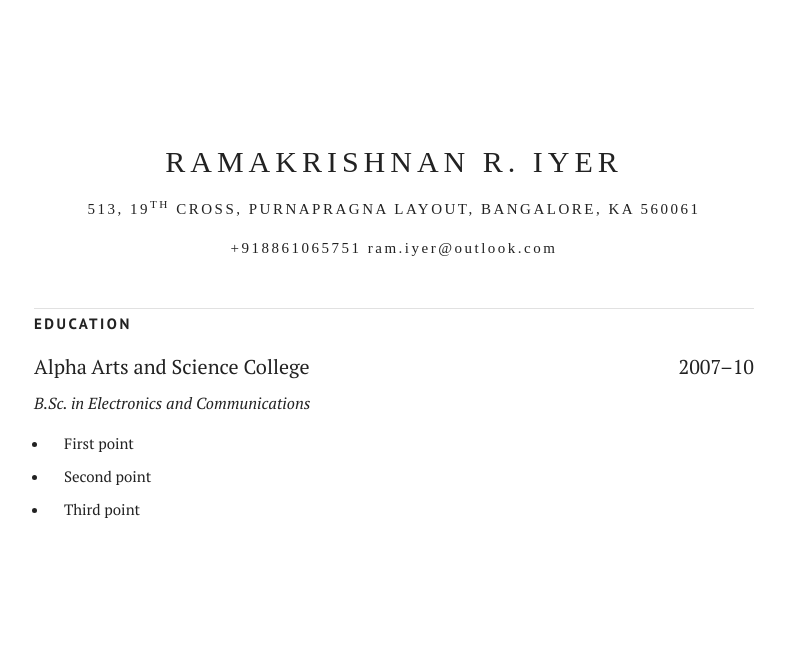
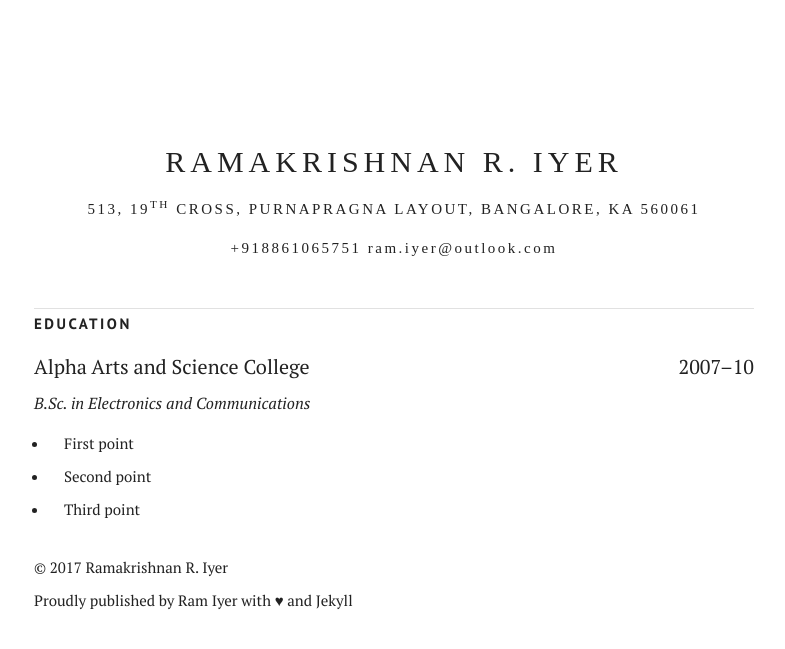
Before and after one commit to theramiyer/resume, a Jekyll site: the page built from index.html, in a window 1280 px wide. Shown: the top 649 px of the page, without its empty margins (246-1031 px from the left). Built offline with Jekyll 4.4.1, drawn with Linux system fonts in a browser that asks for light colours; some web fonts are replaced.

Commit message:
Add copyright notice to the site

```diff
--- a/_layouts/default.html
+++ b/_layouts/default.html
@@ -9,6 +9,10 @@
     <div class="container">
       <div class="row">
           {{ content }}
+          <footer class="site-footer clearfix">
+            <section class="copyright">&copy; {{  site.time | date: '%Y' }} <a href="{{ site.url }}">{{ site.name }}</a></section>
+            <section class="poweredby">Proudly published by <a href="https://github.com/theramiyer">Ram Iyer</a> with &hearts; and <a href="https://jekyllrb.com/">Jekyll</a></section>
+          </footer>
       </div>
     </div>
 
```
